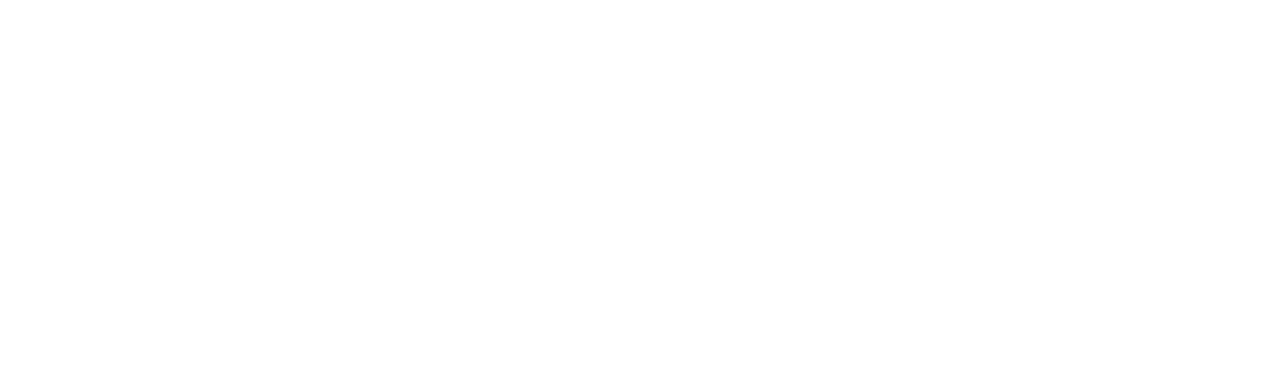
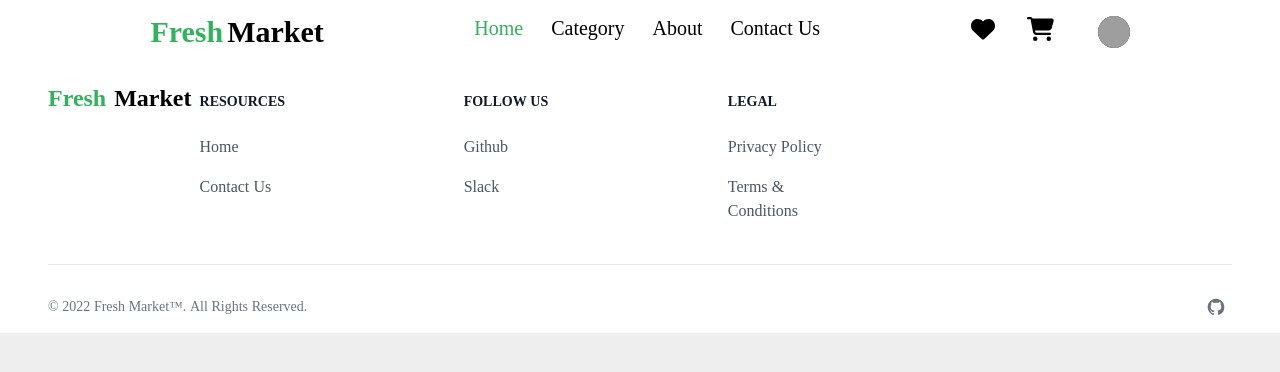
Before and after one commit to thebaker10/Fresh-Mart, a React (Create React App) app: page /Contact in a window 1280 px wide. Before the commit this address had no page. Shown: the top 372 px of the page. Built offline with nearby package versions, Linux system fonts and the light colour scheme; grey boxes are pictures that could not be loaded; the HTML template or start-up script is replaced by a standard one.

Commit message:
initial branch commit

```diff
--- a/src/App.tsx
+++ b/src/App.tsx
@@ -7,6 +7,7 @@
 import {OrderHistory} from "./Pages/OrderHistory"
 import {OrderDetails} from "./Pages/OrderDetails"
 import {AboutPage} from "./Pages/AboutPage";
+import {ContactPage} from "./Pages/ContactPage";
 
 function App() {
   return (
@@ -20,6 +21,7 @@
         <Route path="OrderHistory" element={<OrderHistory/>}></Route>
         <Route path="OrderDetails/:orderID" element={<OrderDetails/>}></Route>
         <Route path="About" element={<AboutPage/>}></Route>
+        <Route path="Contact" element={<ContactPage/>}></Route>
       </Routes>
     </BrowserRouter>
   );
--- /dev/null
+++ b/src/Pages/ContactPage.tsx
@@ -0,0 +1,14 @@
+import { Footer } from "../Components/Footer";
+import { Nav } from "../Components/Nav/Nav";
+
+
+
+export function ContactPage() {
+    return (
+        <div className="min-h-screen bg-lightGray">
+            <Nav></Nav>
+
+            <Footer></Footer>
+        </div>
+    )
+}
```
